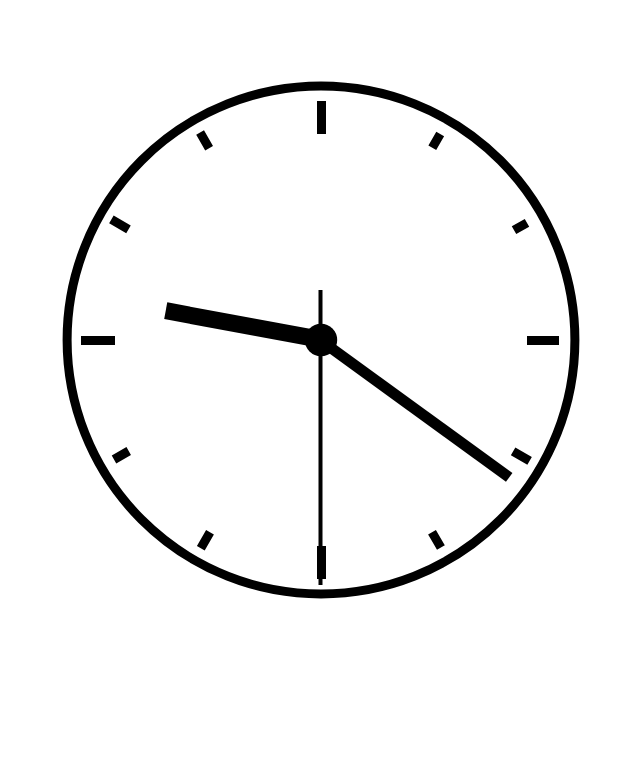
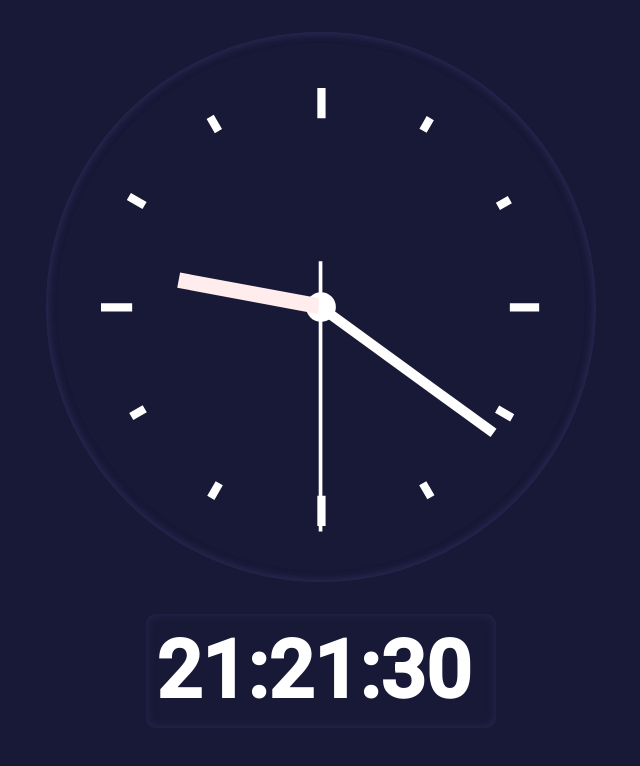
Before and after one commit to khouilid/the-Clock, a plain HTML site: page index.html in a window 1280 px wide. Shown: the whole page, without its empty margins (319-959 px from the left). Drawn offline with Linux system fonts and the light colour scheme.

Commit message:
finish it

```diff
--- a/index.html
+++ b/index.html
@@ -7,10 +7,13 @@
     <title>A Digital Analog Clock</title>
     <link rel="stylesheet" href="style.css" type="text/css" media="all">
     <script src="script.js" defer></script>
+    <link href="https://fonts.googleapis.com/css2?family=Roboto:wght@500&display=swap" rel="stylesheet">
 </head>
 
 <body>
+
     <main class="main">
+
         <div class="clockbox">
             <svg id="clock" xmlns="http://www.w3.org/2000/svg" width="600" height="600" viewBox="0 0 600 600">
                 <g id="face">
@@ -34,6 +37,9 @@
             </svg>
         </div><!-- .clockbox -->
     </main>
+    <div>
+        <h1 class="elecronique"><span id="the_hour">10</span>:<span id="the_min">10</span>:<span id="the_sc">10</span></h1>
+    </div>
 
 </body>
 
--- a/script.js
+++ b/script.js
@@ -2,6 +2,9 @@
 const AIGUILLEHR = document.querySelector("#hour");
 const AIGUILLEMIN = document.querySelector("#minute");
 const AIGUILLESEC = document.querySelector("#second");
+const the_hour = document.querySelector("#the_hour");
+const the_min = document.querySelector("#the_min");
+const the_sc = document.querySelector("#the_sc")
 
 //Extraire l'heure actuel à l'aide de l'objet Date()
 
@@ -18,12 +21,28 @@ const AIGUILLESEC = document.querySelector("#second");
 // Déplacer les aiguilles
 function demarrerLaMontre() {
     let Datte = new Date();
-    let hh = Datte.getDate() * 30;
+    let hh = Datte.getHours() * 30;
     let mn = Datte.getMinutes() * 6;
     let sc = Datte.getSeconds() * 6;
     AIGUILLEHR.style.transform =  `rotateZ(${(hh) + (mn / 12)}deg)`;
     AIGUILLEMIN.style.transform = `rotateZ(${(mn)}deg)`;
     AIGUILLESEC.style.transform = `rotateZ(${(sc)}deg)`;
+    let H = Datte.getHours();
+    let m = Datte.getMinutes();
+    let s = Datte.getSeconds();
+    if (m < 10 ){
+        m = "0" + m;
+
+    }
+    if (s < 10 ){
+        s = "0" + s;
+
+    }
+
+    the_hour.textContent = H;
+    the_min.textContent = m;
+    the_sc.textContent = s;
+
 
 
 
--- a/style.css
+++ b/style.css
@@ -1,52 +1,65 @@
 /* Layout */
+*{
+    padding: 0;
+    margin: 0;
+}
+body{
+    background-color: #181936;
+}
 .main {
     display: flex;
     padding: 2em;
-    height: 90vh;
+    /* height: 70vh; */
     justify-content: center;
-    align-items: middle;
+    /* align-items: center; */
+
 }
-
 .clockbox,
 #clock {
-    width: 100%;
+    box-shadow: inset 0 0 10px #272a53;
+    width: 550px;
+    height: 550px;
+    border-radius: 50%;
 }
 
 /* Clock styles */
 .circle {
     fill: none;
-    stroke: #000;
+    stroke:#181936;
     stroke-width: 9;
     stroke-miterlimit: 10;
+
 }
 
 .mid-circle {
-    fill: #000;
+    fill: white;
 }
 .hour-marks {
     fill: none;
-    stroke: #000;
+    stroke: white;
     stroke-width: 9;
     stroke-miterlimit: 10;
 }
 
 .hour-arm {
     fill: none;
-    stroke: #000;
+    stroke: rgb(255, 237, 237);
     stroke-width: 17;
     stroke-miterlimit: 10;
+    border-radius: 20px;
 }
 
 .minute-arm {
     fill: none;
-    stroke: #000;
+    stroke: white;
     stroke-width: 11;
     stroke-miterlimit: 10;
+    border-radius: 20px;
 }
 
 .second-arm {
     fill: none;
-    stroke: #000;
+    stroke:white;
     stroke-width: 4;
     stroke-miterlimit: 10;
 
@@ -63,5 +76,16 @@
 #minute,
 #second {
     transform-origin: 300px 300px;
-    /* transition: transform -15s ease-in-out; */
+    /* transition: transform 1s ease-in-out; */
 }
+.elecronique{
+    margin-top: 20px;
+    color: white;
+    font-size: 80px;
+    font-family: 'Roboto', sans-serif;
+    width: 330px;
+    border-radius: 10px;
+    padding: 10px;
+    margin: auto;
+    box-shadow: inset 0 0 10px #272a53;
+}
```
